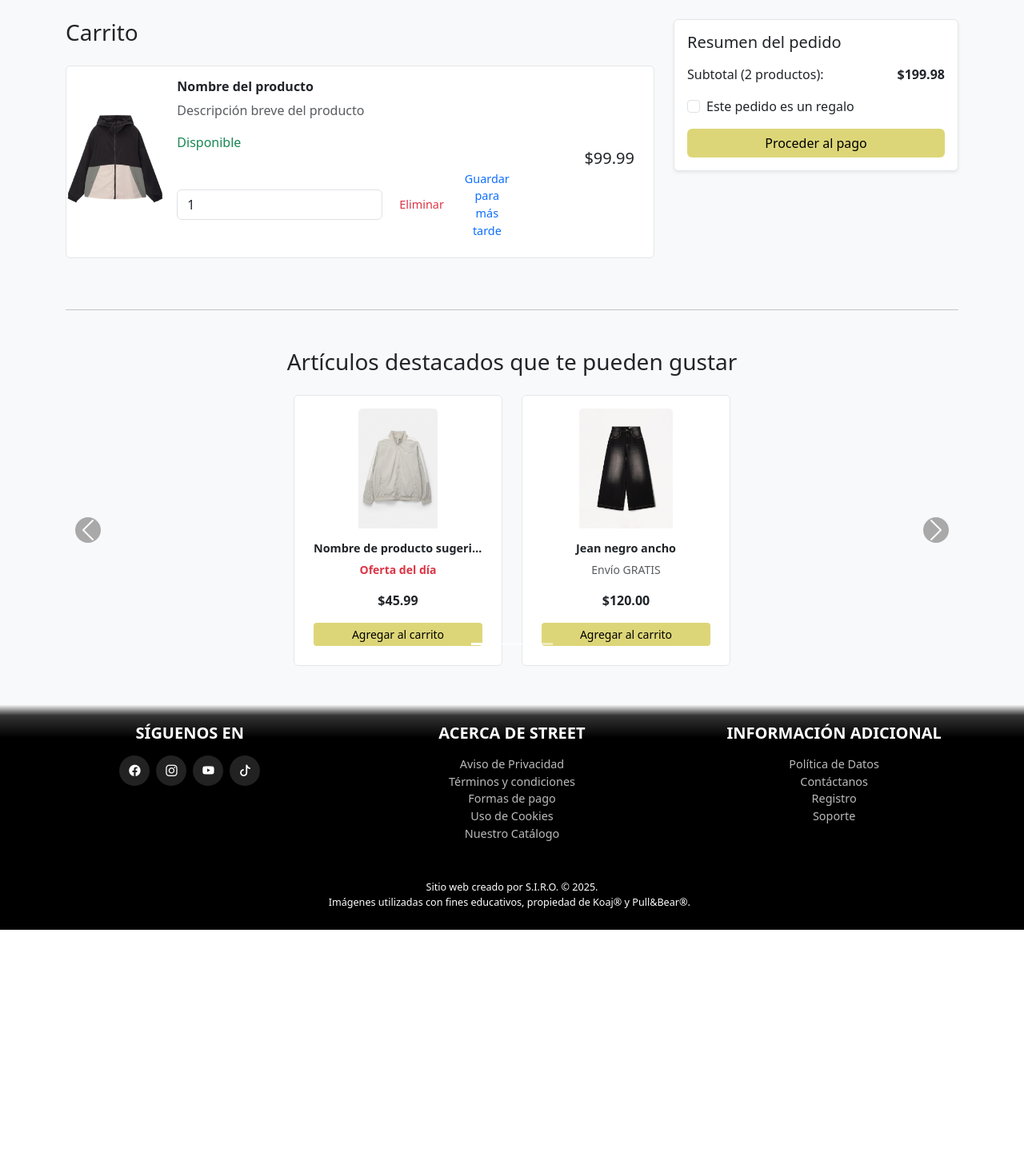
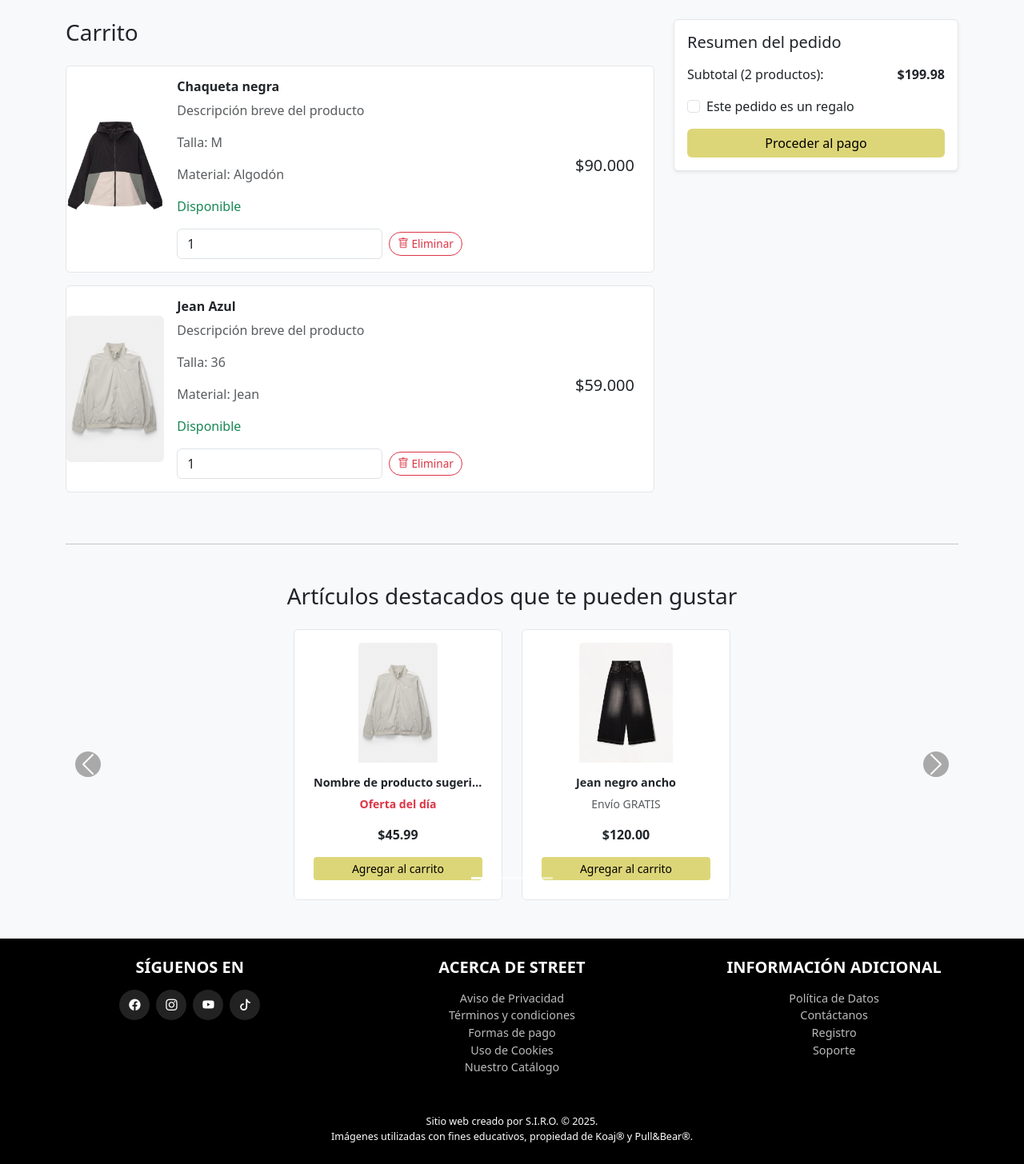
Before and after one commit to StivenJS2/Street_Oficial, a PHP site: page /cliente/Vista/CarritoCompras/Carrito.php in a window 1280 px wide. Shown: the part 84-1540 px from the top of the page at 80% size. Before the commit the page ends 1247 px from the top, so only its background shows below. Run offline with PHP 8.4, Linux system fonts and the light colour scheme.

Commit message:
Arreglos a la vista de carrito

```diff
--- a/Vista/CarritoCompras/Carrito.php
+++ b/Vista/CarritoCompras/Carrito.php
@@ -5,17 +5,20 @@
     <meta name="viewport" content="width=device-width, initial-scale=1.0"/>
     <title>Carrito de Compras - Siro</title>
 
+    <!-- Bootstrap CSS -->
     <link href="https://cdn.jsdelivr.net/npm/bootstrap@5.3.7/dist/css/bootstrap.min.css" rel="stylesheet" />
+    <!-- Bootstrap Icons -->
     <link href="https://cdn.jsdelivr.net/npm/bootstrap-icons@1.10.5/font/bootstrap-icons.css" rel="stylesheet">
+    <!-- Estilos personalizados -->
     <link href="../../css/CarritoCompras/Carrito.css" rel="stylesheet">
 </head>
 
 <body class="bg-light">
 
+    <!-- HEADER -->
     <header class="container-barra d-flex px-3 py-1 text-dark align-items-center">
 
-        <!--  menu lateral   -->
-
+        <!-- Menú lateral -->
         <div id="logoScroll" class="logo font-weight-bold text-uppercase">
             <i class="bi bi-list fs-2" style="cursor:pointer;" data-bs-toggle="offcanvas" data-bs-target="#menuLateral"></i>
         </div>
@@ -35,13 +38,12 @@
             </div>
         </div>
 
-
-        <!-- logo -->
+        <!-- Logo -->
         <a href="../../Vista/PuntoInicio/Inicio.php" class="mx-auto logo">
             <img src="../../img/CarritoCompras/Logo-blanco.png" alt="Logo">
         </a>
 
-        <!-- iconos(busqueda,loguin,carrito) -->
+        <!-- Iconos (búsqueda, login, carrito) -->
         <div class="botones d-flex align-items-center">
             <i class="bi bi-search" style="font-size: 20px; color: white; margin-right:8px;"></i>
             <input type="text" class="form-control form-control-sm rounded-pill mx-2" placeholder="Buscar..." aria-label="Buscar">
@@ -56,15 +58,16 @@
         </div>
     </header>
 
-
-    <!-- visualizacion de productos y resumen -->
+    <!-- MAIN -->
     <main>
         <div class="container my-4">
             <div class="row">
 
+                <!-- Columna productos -->
                 <div class="col-lg-8">
                     <h3 class="mb-4">Carrito</h3>
 
+                    <!-- Primera card -->
                     <div class="card mb-3">
                         <div class="row g-0 align-items-center">
                             <div class="col-md-2 text-center">
@@ -72,23 +75,59 @@
                             </div>
                             <div class="col-md-7">
                                 <div class="card-body">
-                                    <h5 class="card-title">Nombre del producto</h5>
+                                    <h5 class="card-title">Chaqueta negra</h5>
                                     <p class="card-text text-muted">Descripción breve del producto</p>
+                                    <p class="card-text text-muted">Talla: M</p>
+                                    <p class="card-text text-muted">Material: Algodón</p>
                                     <p class="text-success">Disponible</p>
-                                    <div class="d-flex align-items-center">
-                                        <input type="number" value="1" class="form-control w-auto me-2" min="1">
-                                        <button class="btn btn-link text-danger">Eliminar</button>
-                                        <button class="btn btn-link">Guardar para más tarde</button>
+
+                                    <!-- Botones -->
+                                    <div class="d-flex align-items-center gap-2">
+                                        <input type="number" value="1" class="form-control w-auto" min="1">
+                                        <button class="btn btn-sm btn-outline-danger">
+                                            <i class="bi bi-trash"></i> Eliminar
+                                        </button>
                                     </div>
                                 </div>
                             </div>
                             <div class="col-md-3 text-end pe-4">
-                                <h5 class="text-dark">$99.99</h5>
+                                <h5 class="text-dark">$90.000</h5>
                             </div>
                         </div>
                     </div>
+
+                    <!-- Segunda card -->
+                    <div class="card mb-3">
+                        <div class="row g-0 align-items-center">
+                            <div class="col-md-2 text-center">
+                                <img src="../../img/CarritoCompras/Chaqueta-gris.jpg" class="img-fluid rounded" alt="Producto">
+                            </div>
+                            <div class="col-md-7">
+                                <div class="card-body">
+                                    <h5 class="card-title">Jean Azul</h5>
+                                    <p class="card-text text-muted">Descripción breve del producto</p>
+                                    <p class="card-text text-muted">Talla: 36</p>
+                                    <p class="card-text text-muted">Material: Jean</p>
+                                    <p class="text-success">Disponible</p>
+
+                                    <!-- Botones -->
+                                    <div class="d-flex align-items-center gap-2">
+                                        <input type="number" value="1" class="form-control w-auto" min="1">
+                                        <button class="btn btn-sm btn-outline-danger">
+                                            <i class="bi bi-trash"></i> Eliminar
+                                        </button>
+                                    </div>
+                                </div>
+                            </div>
+                            <div class="col-md-3 text-end pe-4">
+                                <h5 class="text-dark">$59.000</h5>
+                            </div>
+                        </div>
                     </div>
+                </div>
+                <!-- Fin columna productos -->
 
+                <!-- Columna resumen -->
                 <div class="col-lg-4">
                     <div class="card p-3 shadow-sm">
                         <h5 class="mb-3">Resumen del pedido</h5>
@@ -103,14 +142,17 @@
                         <button class="btn btn-boton-pago w-100">Proceder al pago</button>
                     </div>
                 </div>
+                <!-- Fin columna resumen -->
+
             </div>
         </div>
 
+        <!-- Separador -->
         <div class="container my-5">
             <hr>
         </div>
 
-        <!-- carrusel de productos -->
+        <!-- Carrusel de productos -->
         <div class="container my-5">
             <h3 class="mb-4 text-center">Artículos destacados que te pueden gustar</h3>
 
@@ -124,6 +166,7 @@
 
                 <div class="carousel-inner">
 
+                    <!-- Primer slide -->
                     <div class="carousel-item active">
                         <div class="row row-cols-2 row-cols-md-4 g-4 justify-content-center">
                             <div class="col">
@@ -152,6 +195,7 @@
                         </div>
                     </div>
 
+                    <!-- Segundo slide -->
                     <div class="carousel-item">
                         <div class="row row-cols-2 row-cols-md-4 g-4 justify-content-center">
 
@@ -159,7 +203,7 @@
                                 <div class="card h-100 text-center p-2">
                                     <img src="../../img/CarritoCompras/Chaqueta-cafe.jpg" class="card-img-top mx-auto mt-2" alt="Producto Sugerido 3" style="height: 150px; width: auto; object-fit: contain;">
                                     <div class="card-body">
-                                        <h6 class="card-title text-truncate">Chaqueta cafe </h6>
+                                        <h6 class="card-title text-truncate">Chaqueta café</h6>
                                         <p class="text-muted small">50% de descuento</p>
                                         <p class="card-text fw-bold">$899.00</p>
                                         <button class="btn btn-sm btn-boton-pago w-100">Agregar al carrito</button>
@@ -180,8 +224,44 @@
                             </div>
                         </div>
                     </div>
+
+                    <!-- Segundo slide -->
+                    <div class="carousel-item">
+                        <div class="row row-cols-2 row-cols-md-4 g-4 justify-content-center">
+
+                            <div class="col">
+                                <div class="card h-100 text-center p-2">
+                                    <img src="../../img/CarritoCompras/Chaqueta-cafe.jpg" class="card-img-top mx-auto mt-2" alt="Producto Sugerido 3" style="height: 150px; width: auto; object-fit: contain;">
+                                    <div class="card-body">
+                                        <h6 class="card-title text-truncate">Chaqueta café</h6>
+                                        <p class="text-muted small">50% de descuento</p>
+                                        <p class="card-text fw-bold">$899.00</p>
+                                        <button class="btn btn-sm btn-boton-pago w-100">Agregar al carrito</button>
+                                    </div>
+                                </div>
+                            </div>
+
+                            <div class="col">
+                                <div class="card h-100 text-center p-2">
+                                    <img src="../../img/CarritoCompras/Jean-azul.jpg" class="card-img-top mx-auto mt-2" alt="Producto Sugerido 4" style="height: 150px; width: auto; object-fit: contain;">
+                                    <div class="card-body">
+                                        <h6 class="card-title text-truncate">Jean azul</h6>
+                                        <p class="text-success small">Disponible ahora</p>
+                                        <p class="card-text fw-bold">$350.50</p>
+                                        <button class="btn btn-sm btn-boton-pago w-100">Agregar al carrito</button>
+                                    </div>
+                                </div>
+                            </div>
+                        </div>
+                    </div>
+
+
+
+
+
                 </div>
 
+                <!-- Controles del carrusel -->
                 <button class="carousel-control-prev" type="button" data-bs-target="#productosCarrusel" data-bs-slide="prev">
                     <span class="carousel-control-prev-icon" aria-hidden="true"></span>
                     <span class="visually-hidden">Anterior</span>
@@ -194,7 +274,7 @@
         </div>
     </main>
 
-    <!-- footer -->
+    <!-- FOOTER -->
     <footer class="footer-section container-fluid py-4 px-md-5 bg-black text-white">
         <div class="row text-center">
 
@@ -238,10 +318,11 @@
         </div>
     </footer>
 
-     <script src="../../js/CarritoCompras/Carrito.js"></script>
-     <script src="https://cdn.jsdelivr.net/npm/bootstrap@5.3.7/dist/js/bootstrap.bundle.min.js"
+    <!-- Scripts -->
+    <script src="../../js/CarritoCompras/Carrito.js"></script>
+    <script src="https://cdn.jsdelivr.net/npm/bootstrap@5.3.7/dist/js/bootstrap.bundle.min.js"
             integrity="sha384-ndDqU0Gzau9qJ1lfW4pNLlhNTkCfHzAVBReH9diLvGRem5+R9g2FzA8ZGN954O5Q"
-            crossorigin="anonymous">
-        </script>
+            crossorigin="anonymous"></script>
+
 </body>
 </html>
--- a/css/CarritoCompras/Carrito.css
+++ b/css/CarritoCompras/Carrito.css
@@ -53,6 +53,25 @@
   font-weight: bold;
 }
 
+
+
+.btn-outline-danger,
+.btn-outline-secondary {
+  border-radius: 20px;       /* redondeados */
+  font-size: 0.85rem;        /* más pequeños */
+  padding: 4px 10px;
+  transition: all 0.3s ease;
+}
+
+.btn-outline-danger:hover {
+  background-color: #dc3545;
+  color: white;
+}
+
+.btn-outline-secondary:hover {
+  background-color: #6c757d;
+  color: white;
+}
 
 
 /* Íconos */
@@ -201,9 +220,11 @@
 /* footer + difuminado final */
 
 .footer-section {
-  background: linear-gradient(to top, #000000 85%, #333 95%, #ffffff 100%);
+  background: linear-gradient(to top, #000000 100%, #333 100%, #ffffff 100%);
   color: white;
 }
+
+
 .footer-section {
   font-size: 0.9rem;
 }
```
Also changed, not shown: js/CarritoCompras/Carrito.js (line endings or trailing spaces).
